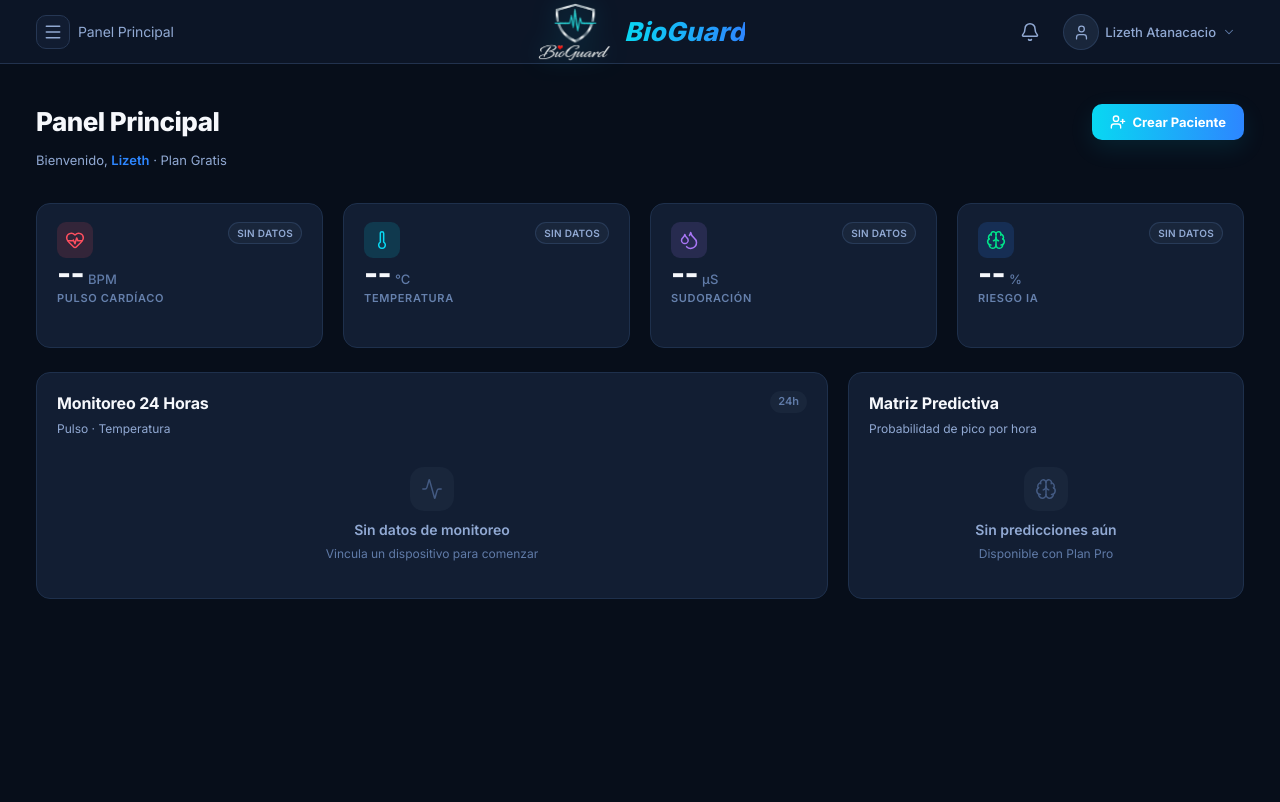
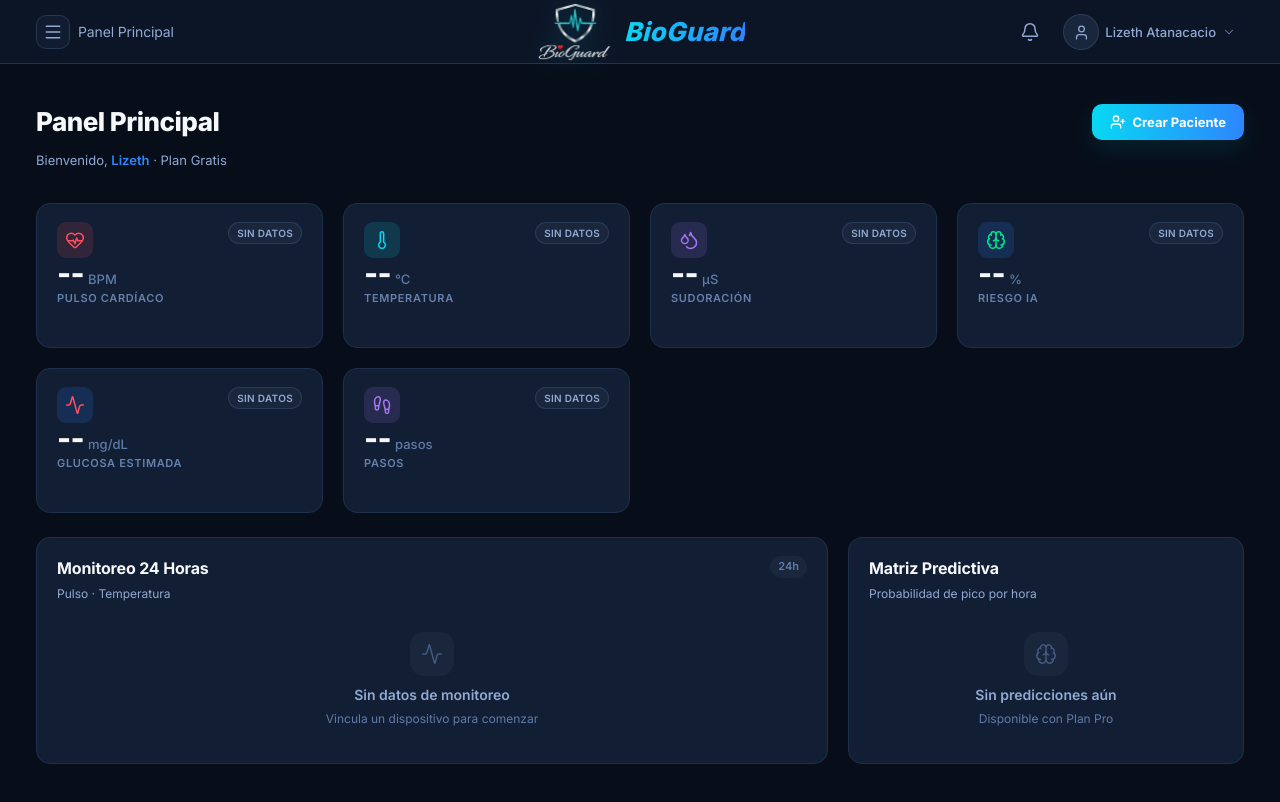
Before and after one commit to LizPerz/Web-BioGuard, a React (Vite) app: page /dashboard in a window 1280 px wide. Built offline with nearby package versions, Linux system fonts and the light colour scheme; no server answers.

Commit message:
feat(web): metricas reales de glucosa estimada y pasos en el dashboard (Modulo 3)

```diff
--- a/src/components/ui/MetricCard.tsx
+++ b/src/components/ui/MetricCard.tsx
@@ -1,5 +1,5 @@
 import { type ReactNode } from 'react';
-import { HeartPulse, Thermometer, Droplets, Brain } from 'lucide-react';
+import { HeartPulse, Thermometer, Droplets, Brain, Activity, Footprints } from 'lucide-react';
 import { StatusBadge } from './badges';
 import './metric-card.css';
 
@@ -8,6 +8,8 @@ const iconMap: Record<string, ReactNode> = {
   Thermometer: <Thermometer size={20} strokeWidth={1.8} />,
   Droplets: <Droplets size={20} strokeWidth={1.8} />,
   Brain: <Brain size={20} strokeWidth={1.8} />,
+  Activity: <Activity size={20} strokeWidth={1.8} />,
+  Footprints: <Footprints size={20} strokeWidth={1.8} />,
 };
 
 interface MetricCardProps {
--- a/src/lib/api.ts
+++ b/src/lib/api.ts
@@ -444,6 +444,8 @@ export interface LecturaResponse {
   temperaturaC: number;
   sudoracionGsr: number;
   probabilidadPico: number;
+  pasos?: number | null;
+  glucosaEstimadaMgDl?: number | null;
   timestamp: string;
 }
 
--- a/src/pages/Dashboard/Dashboard.tsx
+++ b/src/pages/Dashboard/Dashboard.tsx
@@ -46,7 +46,7 @@ function agruparPorHora(lecturas: LecturaResponse[], select: (l: LecturaResponse
 export function Dashboard() {
   const navigate = useNavigate();
   const location = useLocation();
-  const iconKeys = ['HeartPulse', 'Thermometer', 'Droplets', 'Brain'] as const;
+  const iconKeys = ['HeartPulse', 'Thermometer', 'Droplets', 'Brain', 'Activity', 'Footprints'] as const;
 
   const session = getUser();
   const firstName = session?.nombre?.split(' ')[0] ?? mockUser.firstName;
@@ -108,12 +108,16 @@ export function Dashboard() {
   }, [paciente, cargarLecturas]);
 
   const metricas = useMemo(() => {
-    if (lecturas.length === 0) return { pulso: null, temp: null, gsr: null, riesgo: null };
+    if (lecturas.length === 0) return { pulso: null, temp: null, gsr: null, riesgo: null, glucosa: null, pasos: null };
+    const conGlucosa = lecturas.filter((l) => l.glucosaEstimadaMgDl && l.glucosaEstimadaMgDl > 0);
+    const conPasos = lecturas.filter((l) => l.pasos && l.pasos > 0);
     return {
       pulso: lecturas.reduce((s, l) => s + l.pulsoBpm, 0) / lecturas.length,
       temp: lecturas.reduce((s, l) => s + l.temperaturaC, 0) / lecturas.length,
       gsr: lecturas.reduce((s, l) => s + l.sudoracionGsr, 0) / lecturas.length,
       riesgo: Math.max(...lecturas.map((l) => l.probabilidadPico)),
+      glucosa: conGlucosa.length > 0 ? conGlucosa[0].glucosaEstimadaMgDl! : null,
+      pasos: conPasos.length > 0 ? Math.max(...conPasos.map((l) => l.pasos!)) : null,
     };
   }, [lecturas]);
 
@@ -153,6 +157,22 @@ export function Dashboard() {
       iconBg: 'var(--icon-bg-ai)',
       iconColor: 'var(--success)',
       hasData: metricas.riesgo != null,
+    },
+    {
+      label: 'GLUCOSA ESTIMADA',
+      value: metricas.glucosa != null ? formatearNumero(metricas.glucosa) : '--',
+      unit: 'mg/dL',
+      iconBg: 'var(--icon-bg-ai)',
+      iconColor: 'var(--danger)',
+      hasData: metricas.glucosa != null,
+    },
+    {
+      label: 'PASOS',
+      value: metricas.pasos != null ? formatearNumero(metricas.pasos, 0) : '--',
+      unit: 'pasos',
+      iconBg: 'var(--icon-bg-sweat)',
+      iconColor: 'var(--purple)',
+      hasData: metricas.pasos != null,
     },
   ];
 
```
